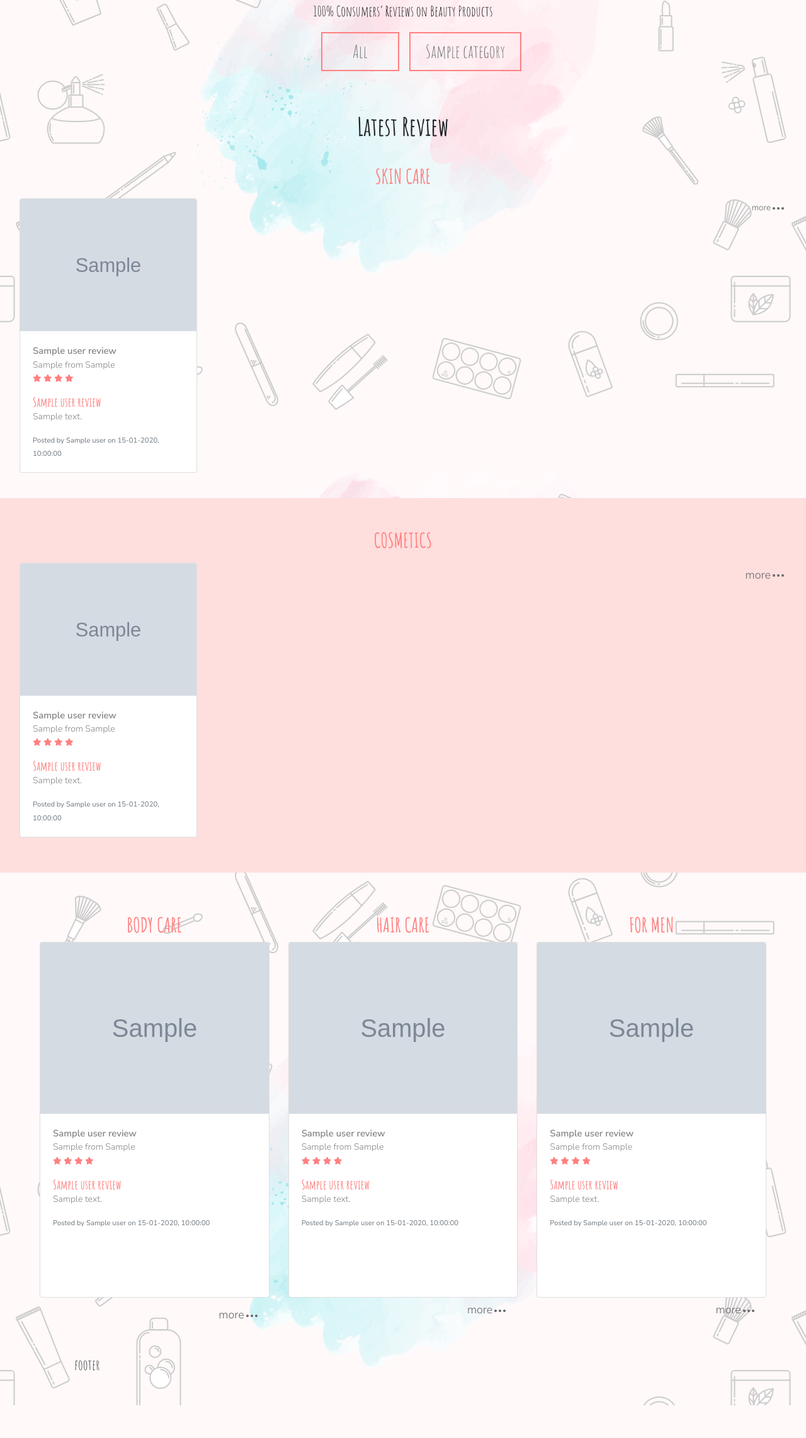
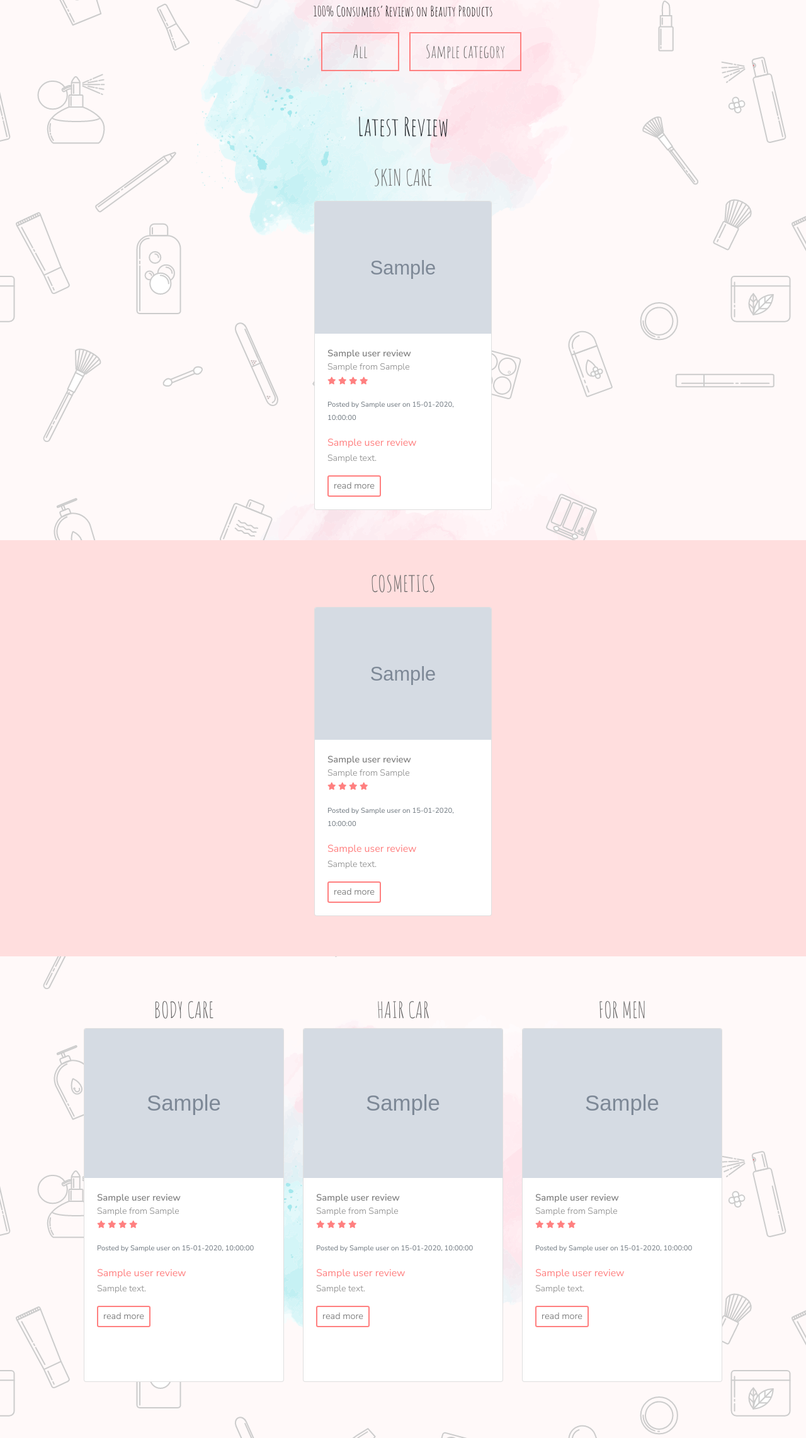
Before and after one commit to jolenewai/beauty_products_reviews, a Flask app: page /read_reviews in a window 1280 px wide. Shown: the part 164-2448 px from the top of the page at 63% size. Before the commit the page ends 2396 px from the top, so only its background shows below. Run offline with Flask 2, Linux system fonts and the light colour scheme; grey boxes marked "Sample" are stand-in pictures; a database or web service that is not in the repository returns one stand-in record (values such as "Sample title"); some libraries are stand-ins or nearby versions.

Commit message:
enhanced layout

```diff
--- a/app.py
+++ b/app.py
@@ -146,6 +146,25 @@ def read_reviews_by_category(cat_id):
 
     return render_template('read_reviews_by_cat.template.html', current_cat=current_cat, cat=all_cat, reviews=reviews, user=user, all_users=all_users)
 
+
+@app.route('/read_review/<review_id>')
+def view_review_details(review_id):
+
+    client = data.get_client()
+
+    review = dao.get_review_by_review_id(client, review_id)
+    all_users = dao.get_all_users(client)
+    all_cat = dao.get_all_categories(client)
+
+    if flask_login.current_user.is_authenticated:
+        current_user = flask_login.current_user
+
+        if current_user:
+            user = dao.get_user_by_email(client, current_user.id)
+    else:
+        user = None
+
+    return render_template('review_details.template.html', cat=all_cat, review=review, user=user, all_users=all_users)
 
 @app.route('/add_review')
 def add_review():
--- a/static/css/main.css
+++ b/static/css/main.css
@@ -9,6 +9,7 @@ body {
     font-family: 'Amatic SC', cursive;
     font-weight: 400;
     transition:500ms ease;
+    margin-bottom: 3em;
 }
 
 .navbar-custom {
@@ -20,9 +21,11 @@ body {
 }
 
 /* define font style for headers */
-h1, h2, h3, h4, h5, h6 {
-    font-family: 'Amatic SC', cursive;
-    font-weight: 700;
+h1, h2, h3, h4, h5, h6,
+h1>a, h2>a, h3>a, h4>a, h5>a, h6>a,
+ {
+    font-family: 'Amatic SC', cursive !important;
+    font-weight: 700 !important;
 }
 
 p {
@@ -37,6 +40,13 @@ p {
     color: #000;
     font-family: 'Amatic SC', cursive;
     font-weight: 300;
+}
+
+.cursive-font {
+    font-family: 'Amatic SC', cursive !important;
+    font-size: 1.1em !important;
+    font-weight: 400 !important;
+
 }
 
 .navbar {
@@ -84,6 +94,10 @@ p {
     color:#FFF !important;
     text-decoration: none;
 }
+
+.btn-sm {
+        font-size: 0.65em !important;
+    }
 
 .pink-bg {
     background-color:#FF8080 !important;
@@ -172,6 +186,17 @@ a:hover{
     font-family: 'Nunito Sans', sans-serif;
     font-weight:300;
     font-size: 0.63em;
+}
+
+.card-title a {
+    color: #FF8080;
+    font-weight: 500;
+    line-height: 0.8em;
+}
+
+.card-title a:hover{
+    border-bottom: 2px dotted #FF8080;
+    transition: 200ms ease-in-out;
 }
 
 .card-text strong, .my-reviews p strong {
@@ -294,6 +319,7 @@ a:hover{
     }
 
 
+
     #website-title a{
         /* font-size: 2.5em; */
         line-height: 0.9em;
--- a/templates/main.template.html
+++ b/templates/main.template.html
@@ -99,13 +99,6 @@
 
     {% block content %} {% endblock %}
 
-    <div class="container p-5">
-        <div class="row">
-            <div class="col">
-            footer
-            </div>
-        </div>
-    </div>
 
 
     <!-- For Boostrap -->
--- a/templates/my_reviews.template.html
+++ b/templates/my_reviews.template.html
@@ -18,12 +18,12 @@
 
             <div class="my-reviews media justify-content-center mb-3 py-3 bg-white shadow">
                 {% if r.image %}
-                <img src="{{r.image}}}" class="mr-3" alt="{{r.product_name}}" width="100">
+                <img src="{{r.image}}}" class="mx-3 img-thumbnail" alt="{{r.product_name}}" width="200">
                 {% endif %}
 
                 <div class="media-body pr-4">
                     <h4 class="mt-0">{{r.title}}
-                        <span class="ml-3">
+                        <span class="float-right">
                             <a href="{{url_for('edit_review', review_id=r._id)}}">
                                 <i class="my-0 pb-2" data-feather="edit"></i>
                             </a>
--- a/templates/read_reviews.template.html
+++ b/templates/read_reviews.template.html
@@ -2,20 +2,22 @@
 %} {% block content %}
 
 <div class="container-flex my-1 py-3 mx-auto px-0">
-  <h2 class="text-center pink-text mb-2">SKIN CARE</h2>
+  <h2 class="text-center pink-text mb-2">
+  <a class="cursive-font" href="{{url_for('read_reviews_by_category', cat_id='5e9ffc631c9d440000be6574')}}">SKIN CARE</a>
+  </h2>
 
-  <div
-    class="row row-cols-1 row-cols-md-2 row-cols-lg-4 justify-content-center mx-0 px-3 py-2"
-  >
+  <div class="row row-cols-1 row-cols-md-2 row-cols-lg-4 justify-content-center mx-0 px-3 py-2">
     {% for item in skincare %}
-    <div class="col">
+    <div class="col mb-2">
       <div class="card h-100" data-aos="fade-up" data-aos-delay="50">
         {% if item.image %}
+        <a href="{{ url_for('view_review_details', review_id=item._id)}}">
         <img
           src="{{item.image}}"
           class="card-img-top"
           alt="{{item.product_name}}"
         />
+        </a>
         {% endif %}
         <div class="card-body">
           <p class="card-text">
@@ -25,45 +27,46 @@
             <span class="pink-text stars"> <i class="fas fa-star"></i></span>
             {% endfor %}
           </p>
-          <h5 class="card-title mb-0 mt-0 pink-text">{{item.title}}</h5>
-          <p class="card-text">
-            {{ item.review }}
-          </p>
           <p class="card-text">
             <small class="text-muted">
               Posted by {% for u in users if item.user_id==u._id
               %}{{u.name}}{%endfor%} on {{item.posted.strftime("%d-%m-%Y,
-              %H:%M:%S")}}</small
-            >
+              %H:%M:%S")}}</small>
           </p>
+          <h5 class="card-title mb-1 mt-0 pink-text">
+                <a href="{{ url_for('view_review_details', review_id=item._id)}}">
+                {{item.title}}
+                </a>
+          </h5>
+          <p class="card-text text-truncate">
+            {{ item.review }}
+          </p>
+          <a class="btn btn-sm link-border" href="{{ url_for('view_review_details', review_id=item._id)}}">read more</a>
+
+
         </div>
       </div>
     </div>
     {% endfor %}
-    <div class="text-right ml-auto px-3 small-link">
-      <a
-        href="{{url_for('read_reviews_by_category', cat_id='5e9ffc631c9d440000be6574')}}"
-        >more<i data-feather="more-horizontal"></i
-      ></a>
-    </div>
   </div>
 </div>
 
 <div class="container-flex my-3 py-5 mx-auto px-0 lightpink-bg">
-  <h2 class="text-center pink-text mb-2">COSMETICS</h2>
+  <h2 class="text-center pink-text mb-2">
+    <a class="cursive-font" href="{{url_for('read_reviews_by_category', cat_id='5e9ffcb91c9d440000be6575')}}">COSMETICS</a>
+  </h2>
 
-  <div
-    class="row row-cols-1 row-cols-md-2 row-cols-lg-4 justify-content-center mx-0 px-3 py-2"
-  >
+  <div class="row row-cols-1 row-cols-md-2 row-cols-lg-4 justify-content-center mx-0 px-3 py-2">
     {% for item in cosmetics %}
-    <div class="col">
+    <div class="col mb-2">
       <div class="card h-100" data-aos="fade-up" data-aos-delay="50">
         {% if item.image %}
+        <a href="{{ url_for('view_review_details', review_id=item._id)}}">
         <img
           src="{{item.image}}"
           class="card-img-top"
           alt="{{item.product_name}}"
-        />
+        /></a>
         {% endif %}
         <div class="card-body">
           <p class="card-text">
@@ -73,10 +76,6 @@
             <span class="pink-text stars"> <i class="fas fa-star"></i></span>
             {% endfor %}
           </p>
-          <h5 class="card-title mb-0 mt-0 pink-text">{{item.title}}</h5>
-          <p class="card-text">
-            {{ item.review }}
-          </p>
           <p class="card-text">
             <small class="text-muted">
               Posted by {% for u in users if item.user_id==u._id
@@ -84,33 +83,42 @@
               %H:%M:%S")}}</small
             >
           </p>
+          <h5 class="card-title mb-1 mt-0 pink-text">
+                <a href="{{ url_for('view_review_details', review_id=item._id)}}">
+                {{item.title}}
+                </a>
+          </h5>
+          <p class="card-text text-truncate">
+            {{ item.review }}
+          </p>
+          <a class="btn btn-sm link-border" href="{{ url_for('view_review_details', review_id=item._id)}}">read more</a>
+
         </div>
       </div>
     </div>
     {% endfor %}
-    <div class="text-right ml-auto px-3">
-      <a
-        href="{{url_for('read_reviews_by_category', cat_id='5e9ffcb91c9d440000be6575')}}"
-        >more<i data-feather="more-horizontal"></i
-      ></a>
-    </div>
+
   </div>
 </div>
 
 
-<div class="container-flex my-3 py-5 mx-0 px-0">
+<div class="container my-3 py-5 mx-auto px-0">
 
 <div class="row row-cols-1 row-cols-md-3 px-5 mx-0">
   <div class="col mb-4">
-    <h2 class="text-center pink-text mb-2">BODY CARE</h2>
+    <h2 class="text-center pink-text mb-2">
+        <a class="cursive-font" href="{{url_for('read_reviews_by_category', cat_id='5e9ffde81c9d440000be6576')}}">BODY CARE</a>
+    </h2>
       {% for item in bodycare %}
         <div class="card h-100 mb-2" data-aos="fade-up" data-aos-delay="50">
           {% if item.image %}
-          <img
-            src="{{item.image}}"
-            class="card-img-top"
-            alt="{{item.product_name}}"
-          />
+            <a href="{{ url_for('view_review_details', review_id=item._id)}}">
+
+            <img
+                src="{{item.image}}"
+                class="card-img-top"
+                alt="{{item.product_name}}" />
+            </a>
           {% endif %}
           <div class="card-body">
             <p class="card-text">
@@ -121,10 +129,6 @@
               <span class="pink-text stars"> <i class="fas fa-star"></i></span>
               {% endfor %}
             </p>
-            <h5 class="card-title mb-0 mt-0 pink-text">{{item.title}}</h5>
-            <p class="card-text">
-              {{ item.review }}
-            </p>
             <p class="card-text">
               <small class="text-muted">
                 Posted by {% for u in users if item.user_id==u._id
@@ -132,26 +136,34 @@
                 %H:%M:%S")}}</small
               >
             </p>
+            <h5 class="card-title mb-1 mt-0 pink-text">
+                <a href="{{ url_for('view_review_details', review_id=item._id)}}">
+                {{item.title}}
+                </a>
+            </h5>
+            <p class="card-text text-truncate">
+              {{ item.review }}
+            </p>
+            <a class="btn btn-sm link-border" href="{{ url_for('view_review_details', review_id=item._id)}}">read more</a>
+
           </div>
         </div>
       {% endfor %}
-      <div class="text-right ml-auto px-3">
-        <a
-          href="{{url_for('read_reviews_by_category', cat_id='5e9ffde81c9d440000be6576')}}"
-          >more<i data-feather="more-horizontal"></i
-        ></a>
-      </div>
+
   </div>
   <div class="col mb-4">
-    <h2 class="text-center pink-text mb-2">HAIR CARE</h2>
+    <h2 class="text-center pink-text mb-2">
+        <a class="cursive-font" href="{{url_for('read_reviews_by_category', cat_id='5ea004bd1c9d440000be657b')}}">HAIR CAR</a>
+    </h2>
       {% for item in haircare %}
       <div class="card h-100" data-aos="fade-up" data-aos-delay="50">
         {% if item.image %}
+        <a href="{{ url_for('view_review_details', review_id=item._id)}}">
         <img
           src="{{item.image}}"
           class="card-img-top"
           alt="{{item.product_name}}"
-        />
+        /></a>
         {% endif %}
         <div class="card-body">
           <p class="card-text">
@@ -161,10 +173,6 @@
             <span class="pink-text stars"> <i class="fas fa-star"></i></span>
             {% endfor %}
           </p>
-          <h5 class="card-title mb-0 mt-0 pink-text">{{item.title}}</h5>
-          <p class="card-text">
-            {{ item.review }}
-          </p>
           <p class="card-text">
             <small class="text-muted">
               Posted by {% for u in users if item.user_id==u._id
@@ -172,18 +180,24 @@
               %H:%M:%S")}}</small
             >
           </p>
+          <h5 class="card-title mb-1 mt-0 pink-text">
+                <a href="{{ url_for('view_review_details', review_id=item._id)}}">
+                {{item.title}}
+                </a>
+          </h5>
+          <p class="card-text text-truncate">
+            {{ item.review }}
+          </p>
+          <a class="btn btn-sm link-border" href="{{ url_for('view_review_details', review_id=item._id)}}">read more</a>
+
         </div>
       </div>
       {% endfor %}
-      <div class="text-right ml-auto px-3">
-        <a
-          href="{{url_for('read_reviews_by_category', cat_id='5ea004bd1c9d440000be657b')}}"
-          >more<i data-feather="more-horizontal"></i
-        ></a>
-      </div>
   </div>
   <div class="col mb-4">
-    <h2 class="text-center pink-text mb-2">FOR MEN</h2>
+    <h2 class="text-center pink-text mb-2">
+        <a class="cursive-font" href="{{url_for('read_reviews_by_category', cat_id='5ea10232b5fbd91dd843ca13')}}">FOR MEN</a>
+    </h2>
       {% for item in formen %}
       <div class="card h-100" data-aos="fade-up" data-aos-delay="50">
         {% if item.image %}
@@ -201,26 +215,27 @@
             <span class="pink-text stars"> <i class="fas fa-star"></i></span>
             {% endfor %}
           </p>
-          <h5 class="card-title mb-0 mt-0 pink-text">{{item.title}}</h5>
-          <p class="card-text">
-            {{ item.review }}
-          </p>
           <p class="card-text">
             <small class="text-muted">
               Posted by {% for u in users if item.user_id==u._id
               %}{{u.name}}{%endfor%} on {{item.posted.strftime("%d-%m-%Y,
               %H:%M:%S")}}</small
             >
+          <h5 class="card-title mb-1 mt-0 pink-text">
+                <a href="{{ url_for('view_review_details', review_id=item._id)}}">
+                {{item.title}}
+                </a>
+          </h5>
+          <p class="card-text text-truncate">
+            {{ item.review }}
+          </p>
+          <a class="btn btn-sm link-border" href="{{ url_for('view_review_details', review_id=item._id)}}">read more</a>
+
           </p>
         </div>
       </div>
       {% endfor %}
-      <div class="text-right ml-auto px-3">
-        <a
-          href="{{url_for('read_reviews_by_category', cat_id='5ea10232b5fbd91dd843ca13')}}"
-          >more<i data-feather="more-horizontal"></i
-        ></a>
-      </div>
+
   </div>
 </div>
 </div>
```
Also changed, not shown: templates/read_reviews_by_cat.template.html (+7 -1 lines), templates/review_details.template.html (+56 -0 lines), static/scripts/script.js (line endings or trailing spaces).
